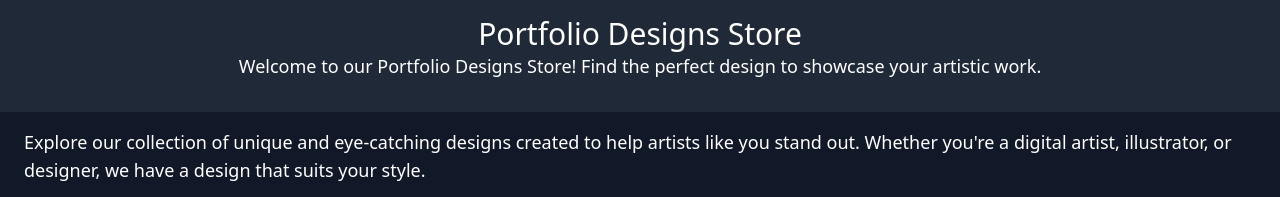
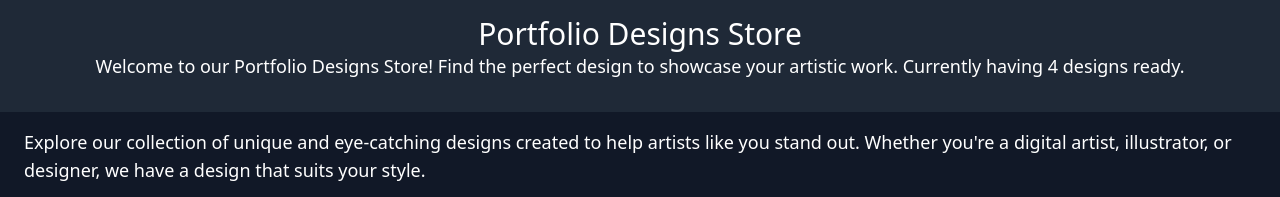
Before and after one commit to Raphaelmos/portfolioartmaking, a plain HTML site: page index.html in a window 1280 px wide. Shown: the top 197 px of the page. Drawn offline with nearby package versions, Linux system fonts and the light colour scheme.

Commit message:
Update index.html

```diff
--- a/index.html
+++ b/index.html
@@ -12,7 +12,7 @@
 <body class="bg-gray-900 text-white font-sans">
     <header class="bg-gray-800 text-white text-center py-4">
         <h1 class="text-3xl">Portfolio Designs Store</h1>
-        <p class="text-lg mb-4">Welcome to our Portfolio Designs Store! Find the perfect design to showcase your artistic work.</p>
+        <p class="text-lg mb-4">Welcome to our Portfolio Designs Store! Find the perfect design to showcase your artistic work. Currently having 4 designs ready.</p>
     </header>
 
     <div class="container mx-auto mt-4">
```
